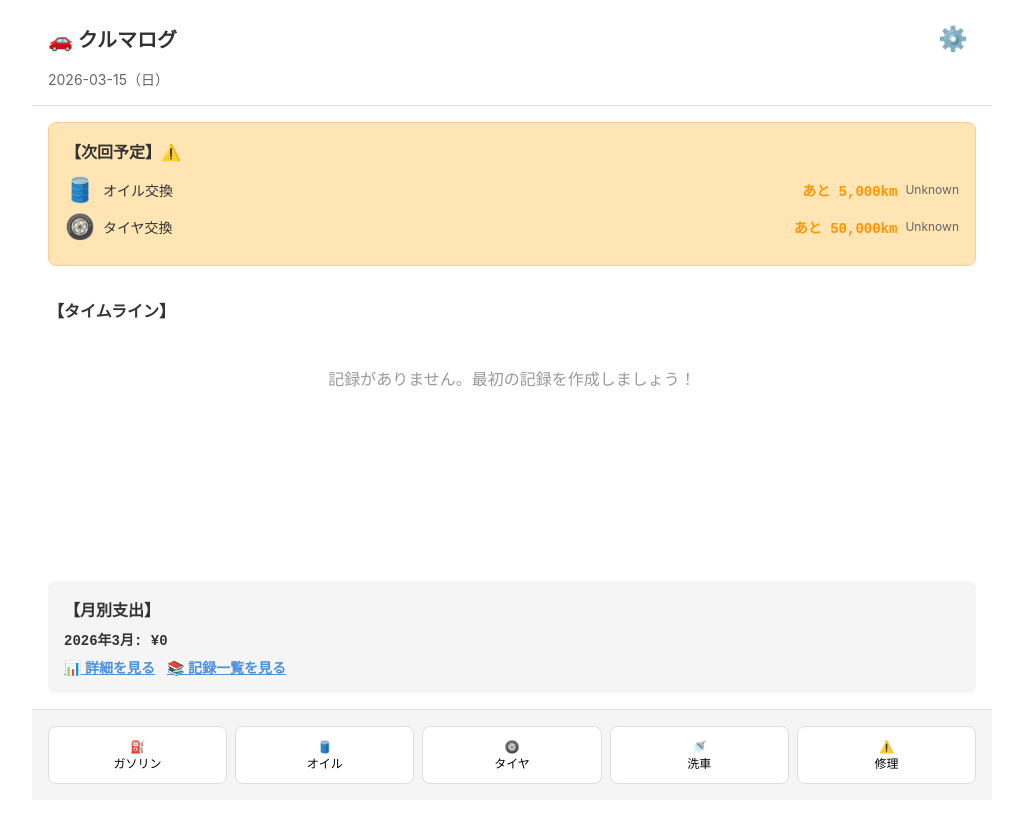
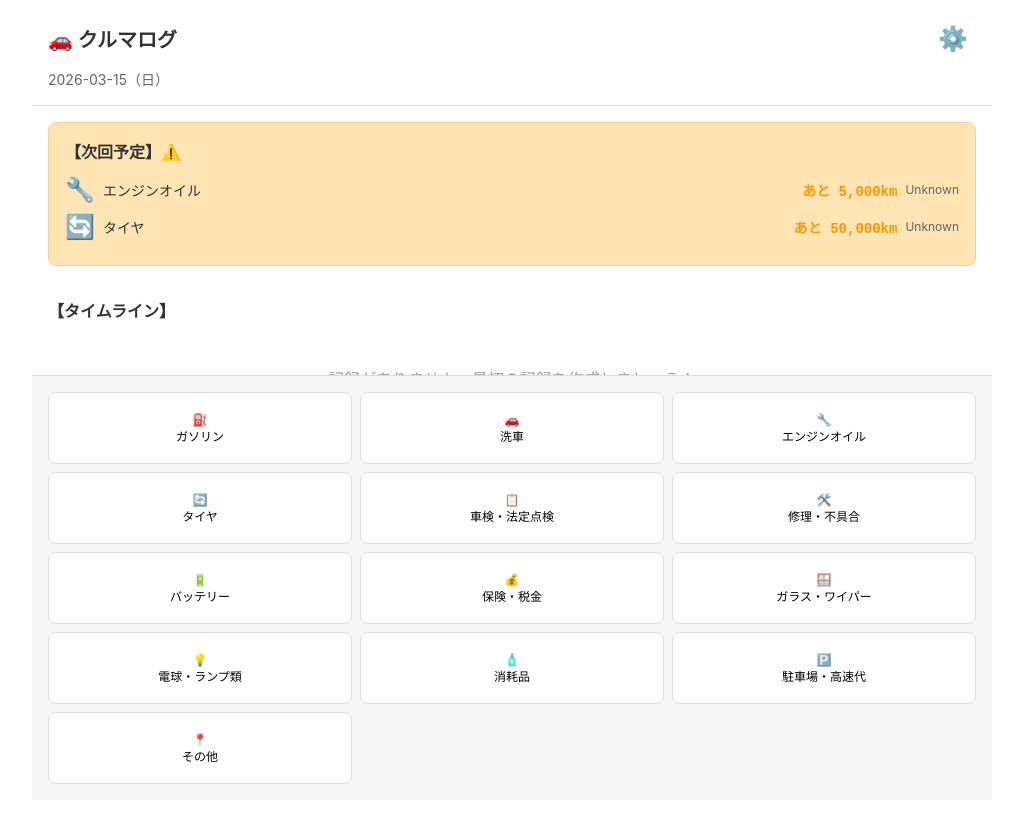
Before and after one commit to shun-devlab/kuruma-log, a Vue app: page / in a window 1280 px wide. Shown: the top 822 px of the page, without its empty margins (128-1151 px from the left). Before the commit the page ends 800 px from the top, so only its background shows below. Built offline with nearby package versions, Linux system fonts and the light colour scheme.

Commit message:
feat: expand maintenance record categories

```diff
--- a/src/components/RecordPanel.vue
+++ b/src/components/RecordPanel.vue
@@ -13,15 +13,15 @@
           <input v-model="form.date" type="date" required>
         </div>
 
-        <!-- 走行距離（ガソリン・オイル必須） -->
-        <div v-if="['gasoline', 'oil'].includes(recordType)" class="form-group">
+        <!-- 走行距離（主要メンテは必須） -->
+        <div v-if="['gasoline', 'oil', 'inspection', 'battery'].includes(recordType)" class="form-group">
           <label>走行距離 *</label>
           <input v-model.number="form.mileage" type="number" placeholder="km" required>
           <small>現在の値: {{ suggestedMileage }}km</small>
         </div>
 
         <!-- 走行距離（その他オプション） -->
-        <div v-else-if="['tire', 'repair'].includes(recordType)" class="form-group">
+        <div v-else-if="['tire', 'repair', 'wash', 'glass', 'lamp', 'supplies', 'parking', 'insurance', 'other'].includes(recordType)" class="form-group">
           <label>走行距離（オプション）</label>
           <input v-model.number="form.mileage" type="number" placeholder="km">
         </div>
@@ -49,6 +49,8 @@
 </template>
 
 <script>
+import { getRecordMeta } from '../utils/recordMeta'
+
 export default {
   props: {
     recordType: {
@@ -105,14 +107,8 @@ export default {
       return date.toISOString().split('T')[0]
     },
     getLabel(type) {
-      const labels = {
-        gasoline: '⛽ ガソリン給油',
-        oil: '🛢️ オイル交換',
-        tire: '🛞 タイヤ交換',
-        wash: '🚿 洗車',
-        repair: '⚠️ 故障・修理'
-      }
-      return labels[type] || '記録'
+      const meta = getRecordMeta(type)
+      return `${meta.icon} ${meta.fullLabel}`
     }
   }
 }
--- /dev/null
+++ b/src/utils/recordMeta.js
@@ -0,0 +1,21 @@
+export const RECORD_TYPES = [
+  { value: 'gasoline', label: 'ガソリン', fullLabel: 'ガソリン', icon: '⛽' },
+  { value: 'wash', label: '洗車', fullLabel: '洗車', icon: '🚗' },
+  { value: 'oil', label: 'エンジンオイル', fullLabel: 'エンジンオイル', icon: '🔧' },
+  { value: 'tire', label: 'タイヤ', fullLabel: 'タイヤ', icon: '🔄' },
+  { value: 'inspection', label: '車検・法定点検', fullLabel: '車検・法定点検', icon: '📋' },
+  { value: 'repair', label: '修理・不具合', fullLabel: '修理・不具合', icon: '🛠️' },
+  { value: 'battery', label: 'バッテリー', fullLabel: 'バッテリー', icon: '🔋' },
+  { value: 'insurance', label: '保険・税金', fullLabel: '保険・税金', icon: '💰' },
+  { value: 'glass', label: 'ガラス・ワイパー', fullLabel: 'ガラス・ワイパー', icon: '🪟' },
+  { value: 'lamp', label: '電球・ランプ類', fullLabel: '電球・ランプ類', icon: '💡' },
+  { value: 'supplies', label: '消耗品', fullLabel: '消耗品', icon: '🧴' },
+  { value: 'parking', label: '駐車場・高速代', fullLabel: '駐車場・高速代', icon: '🅿️' },
+  { value: 'other', label: 'その他', fullLabel: 'その他', icon: '📍' }
+]
+
+const META_MAP = Object.fromEntries(RECORD_TYPES.map((item) => [item.value, item]))
+
+export function getRecordMeta(type) {
+  return META_MAP[type] || { value: type, label: 'その他', fullLabel: 'その他', icon: '📍' }
+}
--- a/src/utils/stats.js
+++ b/src/utils/stats.js
@@ -1,12 +1,5 @@
 import { calculateNextMaintenance } from './nextMaintenance'
-
-const TYPE_META = {
-  gasoline: { label: 'ガソリン', icon: '⛽' },
-  oil: { label: 'オイル交換', icon: '🛢️' },
-  tire: { label: 'タイヤ交換', icon: '🛞' },
-  wash: { label: '洗車', icon: '🚿' },
-  repair: { label: '修理', icon: '⚠️' }
-}
+import { getRecordMeta } from './recordMeta'
 
 function toDate(value) {
   return new Date(`${value}T00:00:00`)
@@ -31,7 +24,8 @@ function average(values) {
 }
 
 export function getTypeMeta(type) {
-  return TYPE_META[type] || { label: 'その他', icon: '📝' }
+  const meta = getRecordMeta(type)
+  return { label: meta.fullLabel, icon: meta.icon }
 }
 
 export function buildStatistics(records = [], settings = {}) {
--- a/src/views/HistoryScreen.vue
+++ b/src/views/HistoryScreen.vue
@@ -132,13 +132,7 @@
 </template>
 
 <script>
-const TYPE_OPTIONS = [
-  { value: 'gasoline', label: 'ガソリン給油' },
-  { value: 'oil', label: 'オイル交換' },
-  { value: 'tire', label: 'タイヤ交換' },
-  { value: 'wash', label: '洗車' },
-  { value: 'repair', label: '故障・修理' }
-]
+import { RECORD_TYPES, getRecordMeta } from '../utils/recordMeta'
 
 export default {
   props: {
@@ -159,7 +153,7 @@ export default {
   },
   computed: {
     typeOptions() {
-      return TYPE_OPTIONS
+      return RECORD_TYPES.map((item) => ({ value: item.value, label: item.fullLabel }))
     },
     monthOptions() {
       return [...new Set(this.records.map((record) => `${record.date.slice(0, 7)}`))].sort().reverse()
@@ -205,22 +199,10 @@ export default {
   },
   methods: {
     getIcon(type) {
-      return {
-        gasoline: '⛽',
-        oil: '🛢️',
-        tire: '🛞',
-        wash: '🚿',
-        repair: '⚠️'
-      }[type] || '📝'
+      return getRecordMeta(type).icon
     },
     getLabel(type) {
-      return {
-        gasoline: 'ガソリン給油',
-        oil: 'オイル交換',
-        tire: 'タイヤ交換',
-        wash: '洗車',
-        repair: '故障・修理'
-      }[type] || 'その他'
+      return getRecordMeta(type).fullLabel
     },
     formatDate(dateString) {
       const date = new Date(`${dateString}T00:00:00`)
--- a/src/views/Home.vue
+++ b/src/views/Home.vue
@@ -55,11 +55,14 @@
     </div>
 
     <div class="record-buttons">
-      <button @click="selectRecord('gasoline')" class="btn-record">⛽<br>ガソリン</button>
-      <button @click="selectRecord('oil')" class="btn-record">🛢️<br>オイル</button>
-      <button @click="selectRecord('tire')" class="btn-record">🛞<br>タイヤ</button>
-      <button @click="selectRecord('wash')" class="btn-record">🚿<br>洗車</button>
-      <button @click="selectRecord('repair')" class="btn-record">⚠️<br>修理</button>
+      <button
+        v-for="recordType in recordTypes"
+        :key="recordType.value"
+        @click="selectRecord(recordType.value)"
+        class="btn-record"
+      >
+        {{ recordType.icon }}<br>{{ recordType.label }}
+      </button>
     </div>
 
     <RecordPanel
@@ -77,6 +80,7 @@
 <script>
 import { maintenanceStore, settingsStore, initDatabase } from '../stores/db'
 import { calculateNextMaintenance, suggestMileage } from '../utils/nextMaintenance'
+import { RECORD_TYPES, getRecordMeta } from '../utils/recordMeta'
 import RecordPanel from '../components/RecordPanel.vue'
 
 export default {
@@ -124,6 +128,9 @@ export default {
     },
     suggestedMileage() {
       return suggestMileage(this.records, this.currentMileage)
+    },
+    recordTypes() {
+      return RECORD_TYPES
     }
   },
   watch: {
@@ -211,22 +218,10 @@ export default {
       this.upcomingMaintenance = calculateNextMaintenance(this.records, this.currentMileage, this.settings)
     },
     getIcon(type) {
-      return {
-        gasoline: '⛽',
-        oil: '🛢️',
-        tire: '🛞',
-        wash: '🚿',
-        repair: '⚠️'
-      }[type] || '📝'
+      return getRecordMeta(type).icon
     },
     getLabel(type) {
-      return {
-        gasoline: 'ガソリン給油',
-        oil: 'オイル交換',
-        tire: 'タイヤ交換',
-        wash: '洗車',
-        repair: '故障・修理'
-      }[type] || 'その他'
+      return getRecordMeta(type).fullLabel
     },
     formatDate(dateString) {
       const date = new Date(`${dateString}T00:00:00`)
@@ -441,8 +436,8 @@ export default {
 }
 
 .record-buttons {
-  display: flex;
-  justify-content: space-around;
+  display: grid;
+  grid-template-columns: repeat(3, minmax(0, 1fr));
   background: #f5f5f5;
   padding: 16px;
   gap: 8px;
@@ -452,22 +447,34 @@ export default {
 }
 
 .btn-record {
-  flex: 1;
   background: #ffffff;
   border: 1px solid #dddddd;
   border-radius: 8px;
-  padding: 12px;
+  padding: 12px 8px;
   font-size: 12px;
   cursor: pointer;
   display: flex;
   flex-direction: column;
   align-items: center;
+  justify-content: center;
   gap: 4px;
   transition: all 0.2s;
+  min-height: 72px;
 }
 
 .btn-record:hover {
   background: #f5f5f5;
   border-color: #ff9500;
 }
+
+@media (max-width: 480px) {
+  .record-buttons {
+    grid-template-columns: repeat(2, minmax(0, 1fr));
+    padding: 12px 8px;
+  }
+
+  .btn-record {
+    min-height: 68px;
+  }
+}
 </style>
```
